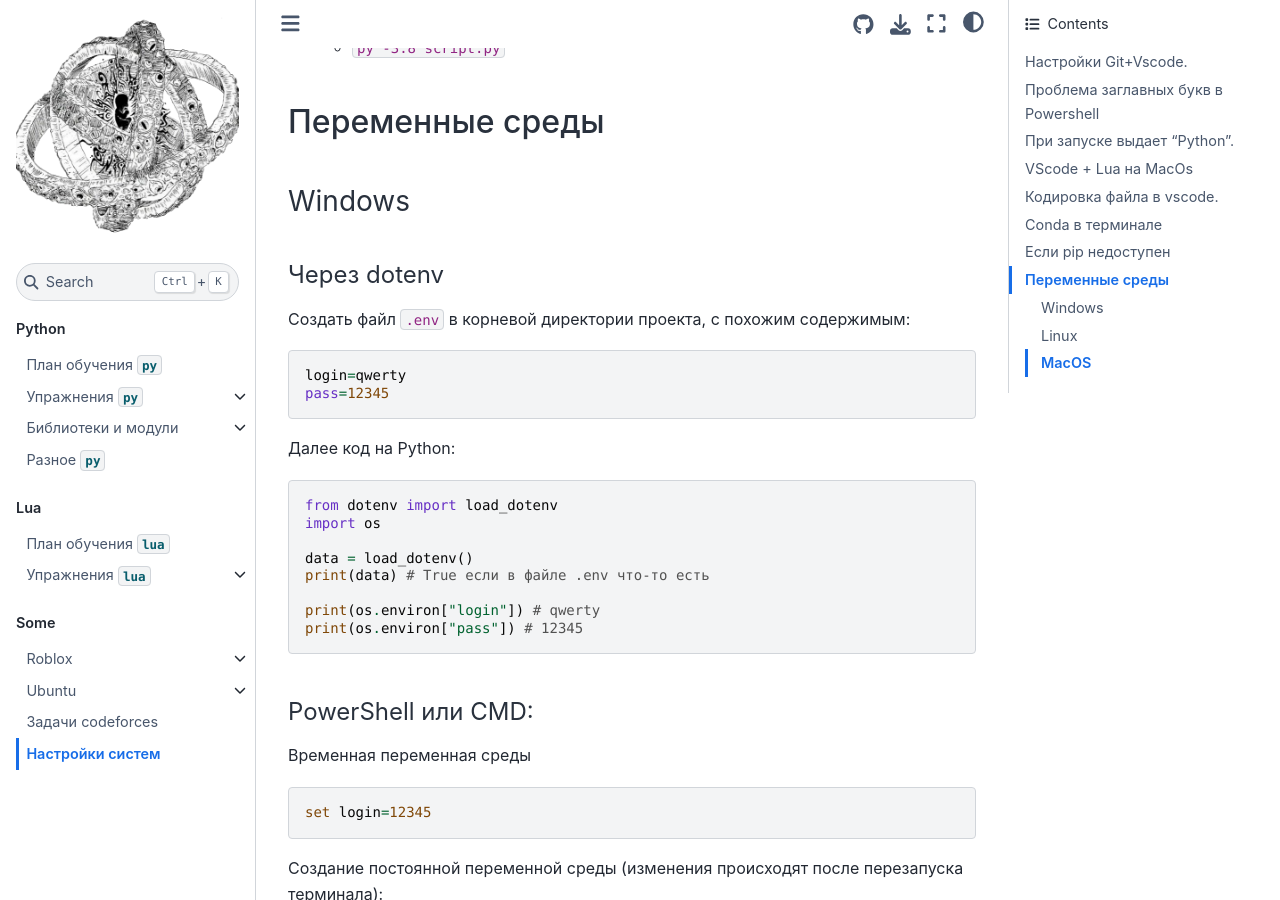
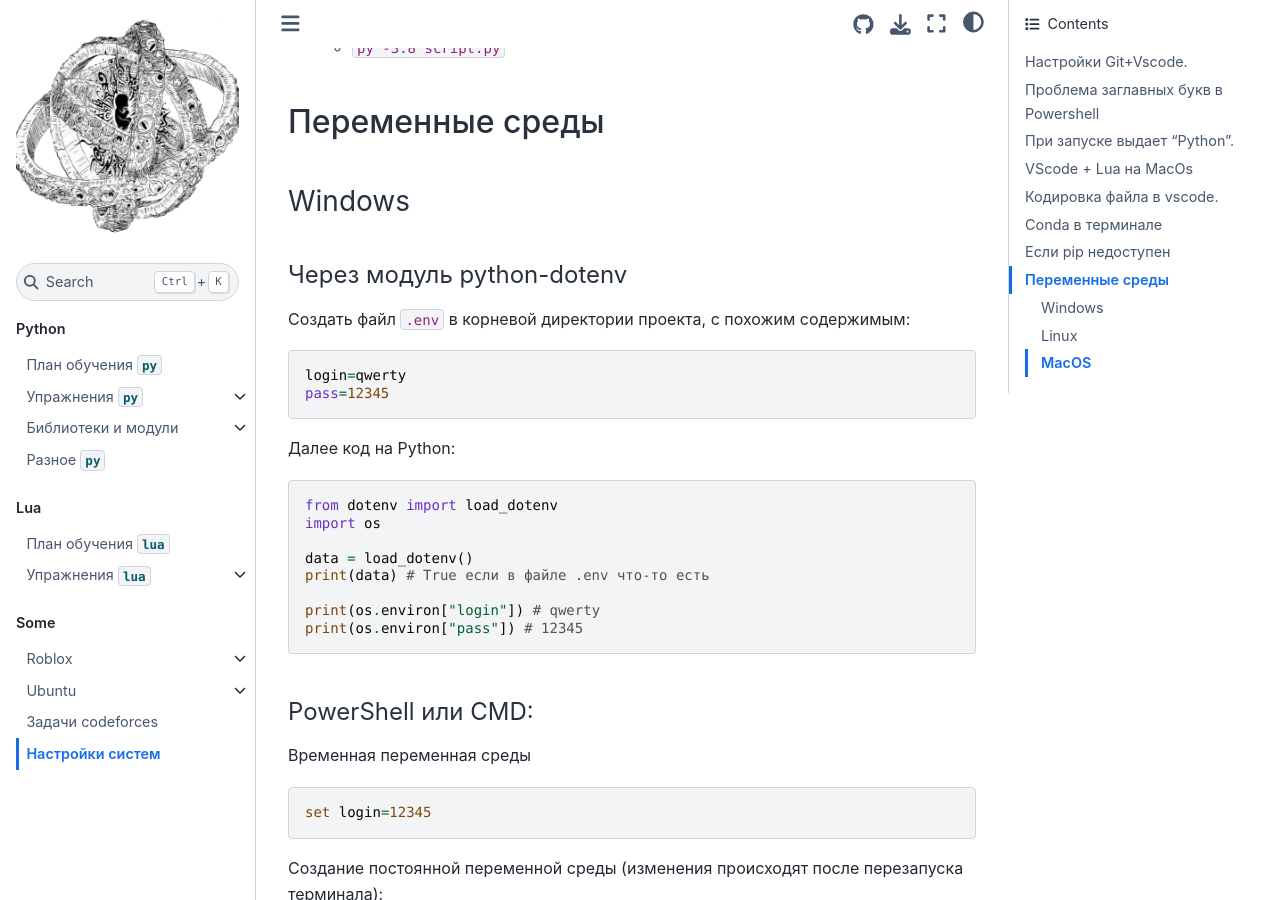
Before and after one commit to your-teach/faithpages, a Jupyter Book: the page built from Some/settings-system.md, in a window 1280 px wide and 900 px high, scrolled down 2458 px. Built offline with Jupyter Book 1.0.4 settings and Sphinx 7.4.7 and the Sphinx Book theme 1.1.4, drawn with Linux system fonts in a browser that asks for light colours; pages that are not in the unit, such as notebooks, are missing from menus.

````diff
--- a/Some/settings-system.md
+++ b/Some/settings-system.md
@@ -79,7 +79,7 @@
 
 ## Переменные среды
 ### Windows
-#### Через dotenv
+#### Через модуль python-dotenv
 Создать файл `.env` в корневой директории проекта, с похожим содержимым:
 ```
 login=qwerty
@@ -125,7 +125,7 @@ print(os.getenv("my_login"))
 ```
 
 #### Через настройки visual studio code, settings.json:
-```
+```json
 "terminal.integrated.env.windows": {
     "MYLOGIN": "qwerty"
 }
@@ -173,7 +173,6 @@ export VARIABLE_NAME="value"
 source ~/.bashrc (или source ~/.zshrc).
 ```
 
-
 ### MacOS
 macOS обычно использует Bash или Zsh (узнать оболочку echo $SHELL)
 
````
